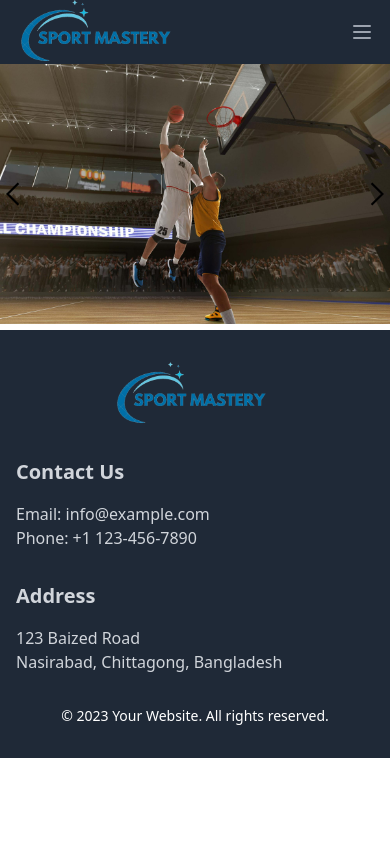
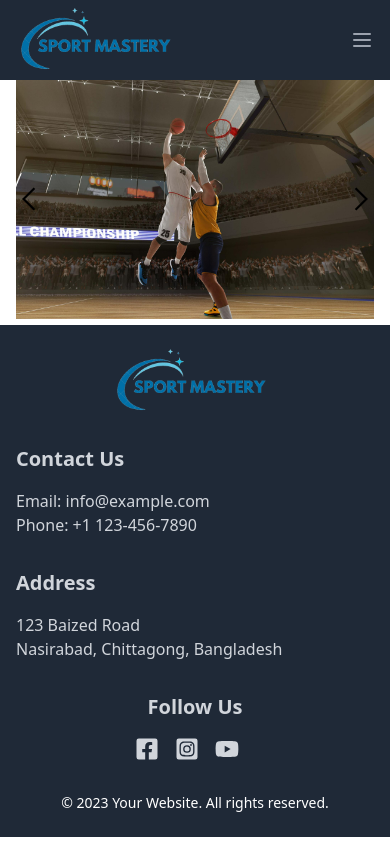
Before and after one commit to AJAmran/sportMastey1.0, a React (Vite) app: page / in a window 390 px wide. Built offline with nearby package versions, Linux system fonts and the light colour scheme; no server answers.

Commit message:
instructor page added

```diff
--- a/src/Components/Slider/Carousel.jsx
+++ b/src/Components/Slider/Carousel.jsx
@@ -1,4 +1,4 @@
-import React, { useEffect, useState }
+import  { useEffect, useState }
 from 'react';
 import { GrPrevious } from 'react-icons/gr';
 import { GrNext } from 'react-icons/gr';
--- a/src/Components/shared/footer/Footer.jsx
+++ b/src/Components/shared/footer/Footer.jsx
@@ -1,10 +1,14 @@
-import logo from '../../../assets/logo.png'
-
+import logo from "../../../assets/logo.png";
+import {
+  FaFacebookSquare,
+  FaInstagramSquare,
+  FaYoutube,
+} from "react-icons/fa";
 
 const Footer = () => {
   return (
     <footer className="bg-gray-800 text-gray-300">
-      <div className="max-w-7xl mx-auto px-4 sm:px-6 lg:px-8 py-8">
+      <div className="container mx-auto py-6 px-4">
         <div className="grid grid-cols-1 sm:grid-cols-2 md:grid-cols-4 gap-8">
           <div className="flex items-center justify-center sm:col-span-2 md:col-span-1">
             <img
@@ -23,6 +27,35 @@ const Footer = () => {
             <p>123 Baized Road</p>
             <p>Nasirabad, Chittagong, Bangladesh</p>
           </div>
+          <div className="text-center md:text-left">
+            <h3 className="text-xl font-bold mb-4">Follow Us</h3>
+            <div className="flex justify-center md:justify-start">
+              <a
+                href="https://www.facebook.com"
+                target="_blank"
+                rel="noopener noreferrer"
+                className="text-gray-300 hover:text-white mr-4"
+              >
+                <FaFacebookSquare size={24}></FaFacebookSquare>
+              </a>
+              <a
+                href="https://www.instagram.com"
+                target="_blank"
+                rel="noopener noreferrer"
+                className="text-gray-300 hover:text-white mr-4"
+              >
+                <FaInstagramSquare size={24}></FaInstagramSquare>
+              </a>
+              <a
+                href="https://www.youtube.com"
+                target="_blank"
+                rel="noopener noreferrer"
+                className="text-gray-300 hover:text-white mr-4"
+              >
+                <FaYoutube size={24}></FaYoutube>
+              </a>
+            </div>
+          </div>
         </div>
         <div className="mt-8 text-center">
           <p className="text-white text-sm">
--- a/src/Components/shared/header/Navbar.jsx
+++ b/src/Components/shared/header/Navbar.jsx
@@ -1,4 +1,4 @@
-import React, { useContext, useState } from 'react';
+import { useContext, useState } from 'react';
 import { Link, NavLink } from 'react-router-dom';
 import { CiDark } from 'react-icons/ci';
 import { FiSun } from 'react-icons/fi';
@@ -31,7 +31,7 @@ const Navbar = () => {
 
   return (
     <nav className="bg-gray-800">
-      <div className="max-w-7xl mx-auto px-4 sm:px-6 lg:px-8">
+      <div className="container mx-auto px-4 py-2">
         <div className="flex items-center justify-between h-16">
           <div className="flex items-center">
             <Link to="/" className="text-white font-bold">
--- /dev/null
+++ b/src/pages/classes/Classes.jsx
@@ -0,0 +1,118 @@
+import React, { useContext, useEffect, useState } from "react";
+import useAxiosSecure from "../../hooks/useAxiosSecure";
+import { useQuery } from "@tanstack/react-query";
+import { AuthContext } from "../../contexts/AuthProvider";
+import Swal from "sweetalert2";
+
+const Classes = () => {
+  const { user, loading } = useContext(AuthContext);
+  const [axiosSecure] = useAxiosSecure();
+  const [traffic, setTraffic] = useState([]);
+  const {
+    data: classes = [],
+    isLoading,
+    refetch,
+  } = useQuery(["users"], async () => {
+    const res = await axiosSecure.get("/classes");
+    return res.data;
+  });
+
+  const approvedClass = classes.filter((item) => item.status === "Approved");
+
+  useEffect(() => {
+    const fetchUserData = async () => {
+      try {
+        if (user) {
+          const res = await axiosSecure.get(`/users/${user.email}`);
+          setTraffic(res.data);
+        }
+      } catch (error) {
+        console.log(error);
+      }
+    };
+
+    if (!loading && user) {
+      fetchUserData();
+    }
+  }, [axiosSecure, user, loading]);
+
+  if (loading || isLoading) {
+    return <span>Loading.......</span>;
+  }
+
+  const handleSelect = (item) => {
+    if (!user) {
+      Swal.fire({
+        position: "top-end",
+        icon: "error",
+        title: "Please LogIn",
+        showConfirmButton: false,
+        timer: 1500,
+      });
+      return;
+    }
+
+    const existingSelectedItems = JSON.parse(localStorage.getItem("selectedItems")) || [];
+    const isSelected = existingSelectedItems.includes(item._id);
+
+    let updatedSelectedItems;
+
+    if (isSelected) {
+      // Item is already selected, no need to remove or duplicate
+      return;
+    } else {
+      updatedSelectedItems = [...existingSelectedItems, item._id];
+    }
+
+    localStorage.setItem("selectedItems", JSON.stringify(updatedSelectedItems));
+  };
+
+  return (
+    <div className="container mx-auto px-4 mb-5">
+      <h1 className="text-3xl font-bold mb-6">Approved Classes</h1>
+      <div className="grid grid-cols-1 sm:grid-cols-2 md:grid-cols-3 xl:grid-cols-4 gap-6">
+        {approvedClass.map((item, index) => (
+          <div
+            key={index}
+            className={`bg-white rounded-md shadow-md overflow-hidden ${
+              item.availableSeats === 0 ? "border-2 border-red-500" : ""
+            }`}
+          >
+            <img
+              src={item.image}
+              alt="Course"
+              className="w-full h-48 object-cover"
+            />
+            <div className="p-4">
+              <h2 className="text-lg font-semibold mb-2">{item.className}</h2>
+              <p className="text-gray-600 mb-2">
+                Instructor: {item.instructorName}
+              </p>
+              <p className="text-gray-600 mb-2">
+                Available Seats: {item.availableSeats}
+              </p>
+              <p className="text-gray-600 mb-2">Price: ${item.price}</p>
+              <button
+                onClick={() => handleSelect(item)}
+                className={`bg-gray-800 hover:bg-gray-500 text-white rounded-md px-4 py-2 ${
+                  traffic.role === "admin" || traffic.role === "instructor"
+                    ? "bg-gray-500 cursor-not-allowed"
+                    : ""
+                } ${item.availableSeats === 0 ? "bg-gray-300" : ""}`}
+                disabled={
+                  item.availableSeats === 0 ||
+                  traffic.role === "admin" ||
+                  traffic.role === "instructor"
+                }
+              >
+                Select
+              </button>
+            </div>
+          </div>
+        ))}
+      </div>
+    </div>
+  );
+};
+
+export default Classes;
--- a/src/pages/home/Home.jsx
+++ b/src/pages/home/Home.jsx
@@ -3,7 +3,7 @@ import Carousel from "../../Components/Slider/Carousel";
 
 const Home = () => {
     return (
-        <div>
+        <div className="container mx-auto px-4">
             <Carousel></Carousel>
         </div>
     );
--- a/src/pages/instructiors/Instructors.jsx
+++ b/src/pages/instructiors/Instructors.jsx
@@ -1,11 +1,32 @@
 import React from 'react';
+import useAxiosSecure from '../../hooks/useAxiosSecure';
+import { useQuery } from '@tanstack/react-query';
 
 const Instructors = () => {
-    return (
-        <div>
-            <h3>this is instractor page..</h3>
-        </div>
-    );
+  const [axiosSecure] = useAxiosSecure();
+  const { data: users = [], isLoading, refetch } = useQuery(['users'], async () => {
+    const res = await axiosSecure.get('/users');
+    return res.data;
+  });
+
+  const instructors = users.filter(user => user.role === 'instructor');
+  if(isLoading){
+    return <span className="loading loading-bars loading-lg"></span>;
+  }
+
+  return (
+    <div className='p-5'>
+      <div className="grid gap-4 sm:grid-cols-2 md:grid-cols-3 lg:grid-cols-4 xl:grid-cols-5">
+        {instructors.map(instructor => (
+          <div key={instructor.id} className="bg-white rounded-lg shadow-md p-4">
+            <img src={instructor.photoURL} alt={instructor.name} className="w-32 h-32 rounded-full mx-auto mb-4" />
+            <h4 className="text-xl font-semibold mb-2">{instructor.name}</h4>
+            <p className="text-gray-600">{instructor.email}</p>
+          </div>
+        ))}
+      </div>
+    </div>
+  );
 };
 
 export default Instructors;
--- a/src/pages/login/Login.jsx
+++ b/src/pages/login/Login.jsx
@@ -49,6 +49,7 @@ const Login = () => {
         const storedUser = {
           name: user.displayName,
           email: user.email,
+          photoUrl: user.photoUrl
         };
         fetch("http://localhost:5000/users", {
           method: "POST",
--- a/src/pages/registration/Registration.jsx
+++ b/src/pages/registration/Registration.jsx
@@ -26,7 +26,7 @@ const Registration = () => {
       console.log(loggedUser);
       updateuserProfile(displayName, photoUrl)
         .then(() => {
-          const storedUser = { name: displayName, email };
+          const storedUser = { name: displayName, email, photoUrl };
           fetch("http://localhost:5000/users", {
             method: "POST",
             headers: {
```
Also changed, not shown: src/routes/routes/Routes.jsx (+9 -0 lines).
